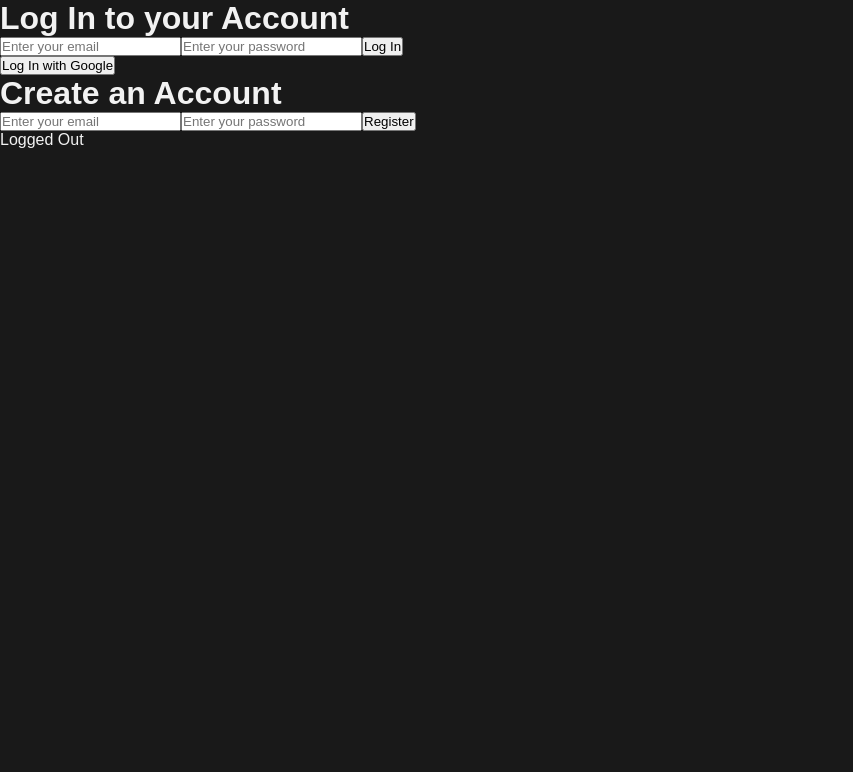
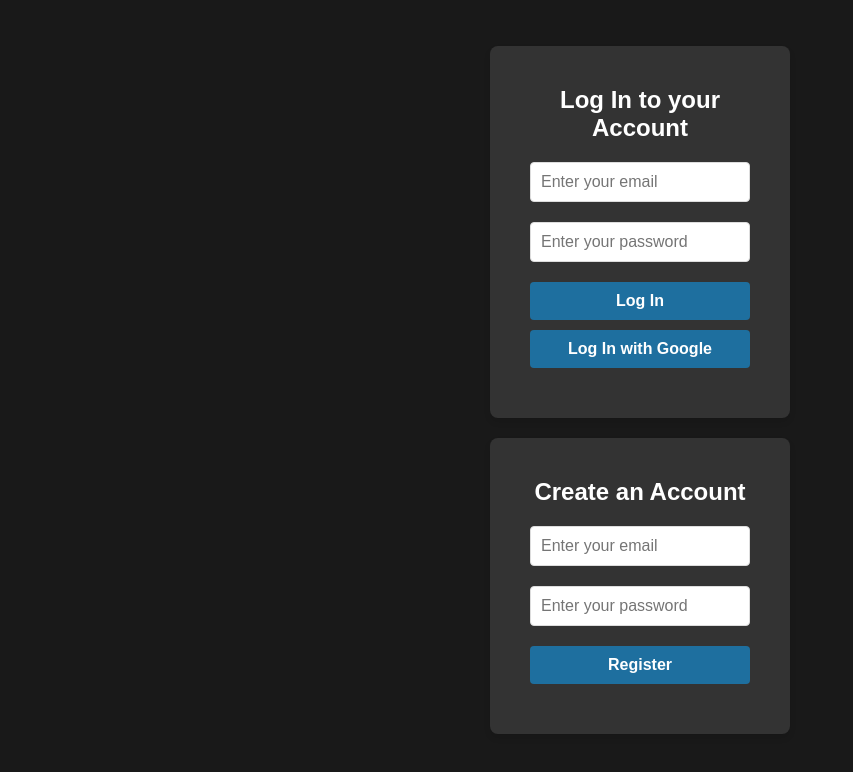
Before and after one commit to CristovalNS/WebDev_ToDoList_RestAPI, a React (Vite) app in the folder todolist_app/: page / in a window 1280 px wide. Shown: the top 772 px of the page, without its empty margins (0-853 px from the left). Built offline with nearby package versions, Linux system fonts and the light colour scheme; no server answers.

Commit message:
Added CSS aspect to the Log In page

```diff
--- a/todolist_app/src/App.jsx
+++ b/todolist_app/src/App.jsx
@@ -75,8 +75,8 @@ function App() {
       {!isAuthenticated ? (
         <>
           <LogIn />
-          <Register />
-          <AuthDetails />
+          {/* <Register /> */}
+          {/* <AuthDetails /> // Used for debugging*/}
         </>
       ) : (
         <>
--- /dev/null
+++ b/todolist_app/src/components/auth/auth.module.css
@@ -0,0 +1,67 @@
+/* Apply to the whole login container */
+.login-container {
+    display: flex;
+    flex-direction: column;
+    justify-content: center;
+    align-items: center;
+    min-height: 100vh;
+    background-color: #191919; /* Light gray background */
+    color: #ffffff; /* Dark text for contrast */
+    font-family: 'Arial', sans-serif;
+  }
+
+  /* Style for all forms in the login container */
+  .login-container form {
+    display: flex;
+    flex-direction: column;
+    width: 300px; /* Adjust width as needed */
+    padding: 40px;
+    box-shadow: 0 4px 6px rgba(0, 0, 0, 0.1);
+    background-color: #333;
+    border-radius: 8px;
+    margin-bottom: 20px;
+  }
+
+  /* Style for input fields */
+  .login-container input[type=email],
+  .login-container input[type=password] {
+    padding: 10px;
+    margin-bottom: 20px; /* Space between inputs */
+    border: 1px solid #ddd; /* Light border */
+    border-radius: 4px;
+    font-size: 16px;
+  }
+
+  /* Hover and focus states for inputs */
+  .login-container input[type=email]:hover,
+  .login-container input[type=password]:hover,
+  .login-container input[type=email]:focus,
+  .login-container input[type=password]:focus {
+    border-color: #999;
+  }
+
+  /* Style for buttons */
+  .login-container button {
+    padding: 10px;
+    color: white;
+    background-color: #1E6F9F; /* Google blue */
+    border: none;
+    border-radius: 4px;
+    cursor: pointer;
+    font-size: 16px;
+    font-weight: bold;
+    margin-bottom: 10px;
+  }
+
+  /* Hover and focus states for buttons */
+  .login-container button:hover,
+  .login-container button:focus {
+    background-color: rgb(80, 139, 178); /* A darker shade of blue */
+  }
+
+  /* Headings */
+  .login-container h1 {
+    font-size: 24px;
+    text-align: center;
+    margin-bottom: 20px;
+  }
--- a/todolist_app/src/components/auth/login.jsx
+++ b/todolist_app/src/components/auth/login.jsx
@@ -1,8 +1,10 @@
 import React, { useState } from 'react';
 import { auth } from "../../PasswordLoginFirebase/firebase";
 import { signInWithEmailAndPassword, GoogleAuthProvider, signInWithPopup } from 'firebase/auth';
+import styles from './auth.module.css';
 
 const LogIn = ({ onLoginSuccess }) => {
+
     const [email, setEmail] = useState('');
     const [password, setPassword] = useState('');
 
@@ -28,8 +30,18 @@ const LogIn = ({ onLoginSuccess }) => {
             });
     };
 
+    const register = (e) => {
+        e.preventDefault();
+        createUserWithEmailAndPassword(auth, email, password)
+        .then((userCredential) => {
+            console.log(userCredential);
+        }).catch((error) => {
+            console.log(error);
+        })
+    }
+
     return (
-        <div className='login-container'>
+        <div className={styles['login-container']}>
             <form onSubmit={logIn}>
                 <h1>Log In to your Account</h1>
                 <input
@@ -37,18 +49,46 @@ const LogIn = ({ onLoginSuccess }) => {
                     placeholder='Enter your email'
                     value={email}
                     onChange={(e) => setEmail(e.target.value)}
-                ></input>
+                    className={styles['input']}
+                />
                 <input
                     type="password"
                     placeholder='Enter your password'
                     value={password}
                     onChange={(e) => setPassword(e.target.value)}
-                ></input>
-                <button type="submit">Log In</button>
+                    className={styles['input']}
+                />
+                <button type="submit" className={styles['button']}>
+                    Log In
+                </button>
+
+                <button onClick={signInWithGoogle} className={styles['button']}>
+                    Log In with Google
+                </button>
             </form>
-            <button onClick={signInWithGoogle}>Log In with Google</button>
+
+            <form onSubmit={register} className={styles.form}>
+                <h1> Create an Account </h1>
+                <input
+                    type="email"
+                    placeholder='Enter your email'
+                    className={styles.input}
+                    value={email}
+                    onChange={(e) => setEmail(e.target.value)}
+                />
+                <input
+                    type="password"
+                    placeholder='Enter your password'
+                    className={styles.input}
+                    value={password}
+                    onChange={(e) => setPassword(e.target.value)}
+                />
+                <button type="submit" className={styles.button}> Register </button>
+            </form>
         </div>
     );
+
+
 };
 
 export default LogIn;
--- a/todolist_app/src/components/auth/register.jsx
+++ b/todolist_app/src/components/auth/register.jsx
@@ -1,6 +1,7 @@
-import React, {useState} from 'react'
-import {auth} from "../../PasswordLoginFirebase/firebase"
+import React, { useState } from 'react';
+import { auth } from "../../PasswordLoginFirebase/firebase";
 import { createUserWithEmailAndPassword } from "firebase/auth";
+import styles from './auth.module.css';
 
 const Register = () => {
     const [email, setEmail] = useState('');
@@ -9,32 +10,33 @@ const Register = () => {
     const register = (e) => {
         e.preventDefault();
         createUserWithEmailAndPassword(auth, email, password)
-        .then((useCredential) => {
-            console.log(useCredential);
+        .then((userCredential) => {
+            console.log(userCredential);
         }).catch((error) => {
             console.log(error);
         })
     }
 
     return (
-        <div className = 'login-container'>
-            <form onSubmit={register}>
+        <div className={styles.loginContainer}>
+            <form onSubmit={register} className={styles.form}>
                 <h1> Create an Account </h1>
                 <input
                     type="email"
                     placeholder='Enter your email'
-                        value={email}
-                        onChange={(e) => setEmail(e.target.value)}>
-                </input>
+                    className={styles.input}
+                    value={email}
+                    onChange={(e) => setEmail(e.target.value)}
+                />
                 <input
                     type="password"
                     placeholder='Enter your password'
-                        value={password}
-                        onChange={(e) => setPassword(e.target.value)}>
-                </input>
-                <button type="submit"> Register </button>
+                    className={styles.input}
+                    value={password}
+                    onChange={(e) => setPassword(e.target.value)}
+                />
+                <button type="submit" className={styles.button}> Register </button>
             </form>
-
         </div>
     )
 }
```
